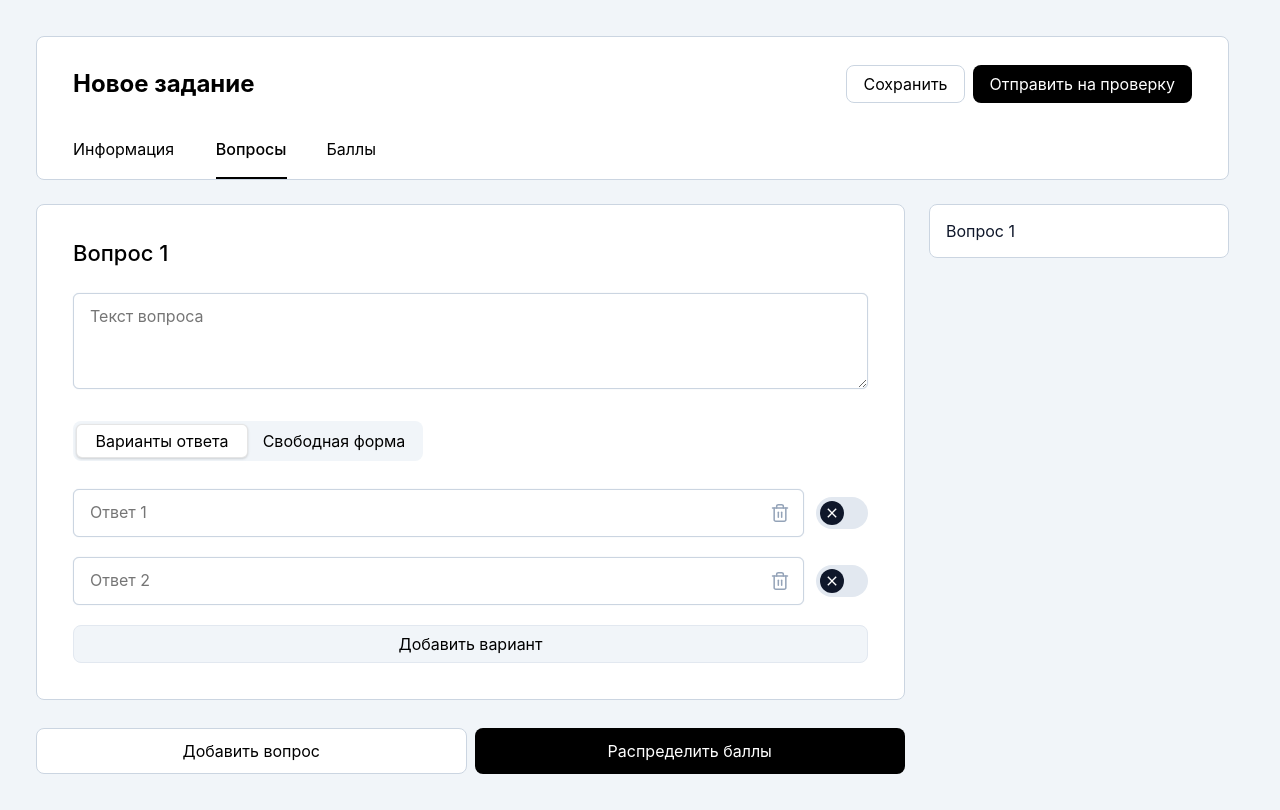
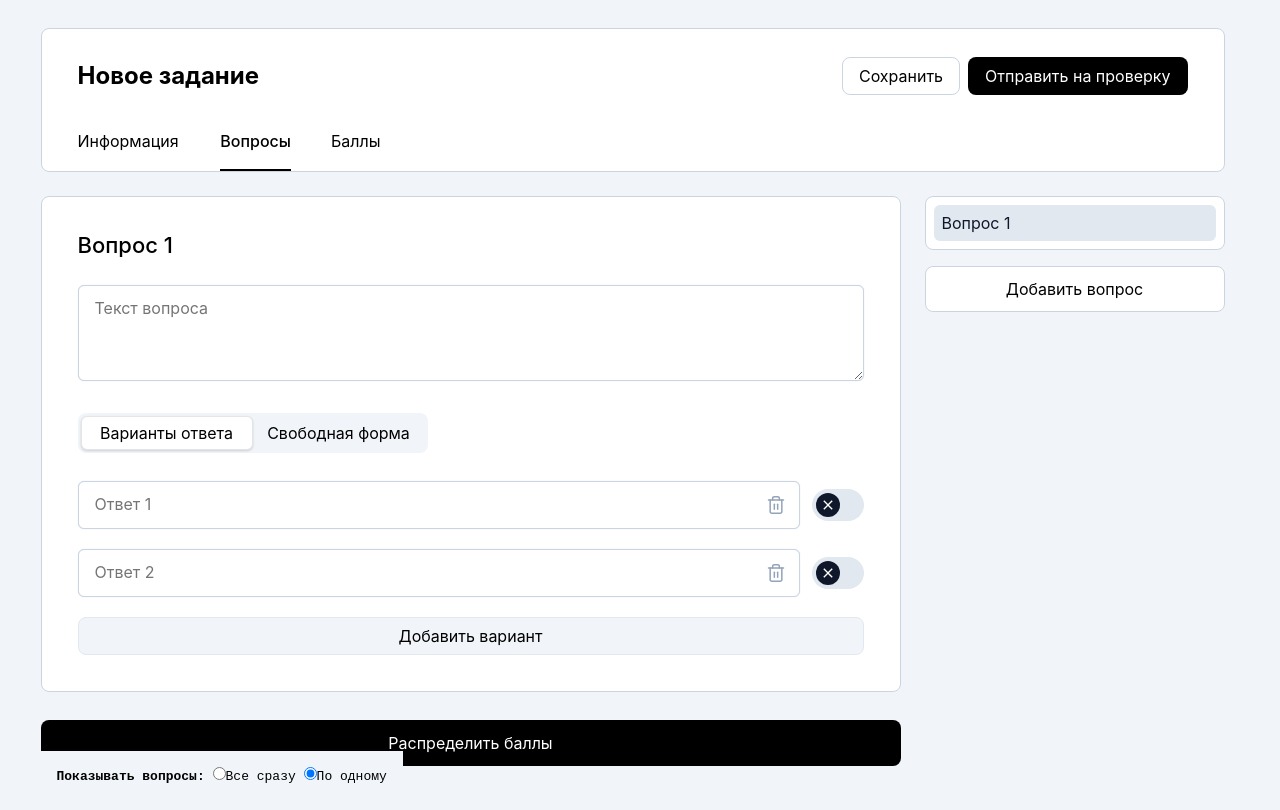
Before and after one commit to alexander-albul/commonwealth, a Svelte app: page / in a window 1280 px wide. Built offline with nearby package versions, Linux system fonts and the light colour scheme.

Commit message:
6 files modified, 1 added

```diff
--- a/src/App.svelte
+++ b/src/App.svelte
@@ -4,17 +4,21 @@
 	import Tabs from './lib/Tabs.svelte'
 	import InfoTab from './lib/tabs/InfoTab.svelte'
 	import QuestionsTabA from './lib/tabs/QuestionsTabA.svelte'
+	import QuestionsTabB from './lib/tabs/QuestionsTabB.svelte'
+	import SegmentedControl from './lib/SegmentedControl.svelte'
 	import ScoreTab from './lib/tabs/ScoreTab.svelte'
 
-	let tabs = [
+	$: tabs = [
 		{title: 'Информация', component: InfoTab},
-		{title: 'Вопросы', component: QuestionsTabA},
+		{title: 'Вопросы', component: $uiState.questionTabVariant == 'a' ? QuestionsTabA : QuestionsTabB},
 		{title: 'Баллы', component: ScoreTab},
 	]
 </script>
 
 
 
+
+<main>
 	<div class="header">
 		<div class="title-wrap">
 			<h2>{$testInfo.title}</h2>
@@ -30,7 +34,28 @@
 		<svelte:component this={tabs[$uiState.activeTab].component}/>
 	</div>
 
+	<div style="position: fixed; bottom: 0; font-family: monospace; z-index: 99; background-color: var(--gray-100); padding: 16px;">
+<b>Показывать вопросы:</b>
+<label>
+	<input type="radio" bind:group={$uiState.questionTabVariant} value="a">Все сразу
+</label>
+<label>
+	<input type="radio" bind:group={$uiState.questionTabVariant} value="b">По одному
+</label>
+</div >
+</main>
+
+
+
 <style>
+	main{
+		flex-shrink: 0;
+		margin-inline: auto;
+		width: 100%;
+		max-width: 1240px;
+		padding: 28px;
+	}
+
 	.header{
 		display: flex;
 		flex-direction: column;
@@ -55,4 +80,8 @@
 		display: flex;
 		gap: 8px;
 	}
+
+	.tab-content{
+		max-height: 100%;
+	}
 </style>
--- a/src/app.css
+++ b/src/app.css
@@ -19,7 +19,7 @@ body {
   display: flex;
   flex-direction: column;
   align-items: center;
-  padding: 28px;
+  margin: 0;
   font-family: -apple-system, BlinkMacSystemFont, 'Segoe UI', Roboto,
     Oxygen-Sans, Ubuntu, Cantarell, 'Helvetica Neue', sans-serif;
   background: var(--gray-100);
@@ -28,8 +28,7 @@ body {
   scroll-behavior: smooth;
 }
 
-body > * {
-  max-width: 1240px;
+#app {
   width: 100%;
 }
 
--- a/src/lib/Question.svelte
+++ b/src/lib/Question.svelte
@@ -10,7 +10,7 @@
 </script>
 
 <div class="question-card">
-  <h2 id="question-{i}">Вопрос {i + 1}</h2>
+  <h2 id="question-{i}">{question.question ? `${i + 1}. ${question.question}` : `Вопрос ${i + 1}` }</h2>
   <Textarea bind:value={question.question} placeholder="Текст вопроса" initialSize="96px"/>
   <SegmentedControl items={globalData.testFormats}
                     name="format-{i}"
@@ -54,6 +54,10 @@
     padding-top: 56px;
 		font-size: 22px;
 		font-weight: 500;
+
+		white-space: nowrap;
+		text-overflow: ellipsis;
+		overflow: hidden;
 	}
 
 	.variants-wrap{
--- a/src/lib/Tabs.svelte
+++ b/src/lib/Tabs.svelte
@@ -25,7 +25,8 @@
 <style>
 	.tabs{
 		display: flex;
-		padding-inline: 16px;overflow: hidden;
+		padding-inline: 16px;
+		overflow: hidden;
 	}
 
 	.tab{
--- /dev/null
+++ b/src/lib/tabs/QuestionsTabB.svelte
@@ -0,0 +1,129 @@
+<script>
+	import {slide} from 'svelte/transition'
+	import {uiState, globalData, testQuestions} from '../../stores/store.js'
+	import Button from '../Button.svelte'
+	import Icon from '../Icon.svelte'
+	import Question from '../Question.svelte'
+
+	function addQuestion() {
+		$testQuestions = [...$testQuestions, {
+		question: '',
+		format: 'variants',
+		variants: ['', '',],
+		correctVariants: [],
+		freeAnswerCommentary: '',
+	}]
+	}
+
+  $: selectedQuestion = $uiState.selectedQuestion
+</script>
+
+<div class="questions-tab-content">
+	<div class="main">
+			<Question bind:question={$testQuestions[selectedQuestion]} i={$uiState.selectedQuestion}/>
+		<div class="buttons-wrap">
+			<Button title="Распределить баллы"
+							size="large"
+							--width="100%"
+							on:click={() => $uiState.activeTab = 2}
+			/>
+	</div>
+	</div>
+
+	<div class="sidebar">
+		<div class="sidebar-questions-wrap">
+			{#each $testQuestions as question, i}
+				<button class="sidebar-question"
+                class:active={selectedQuestion === i}
+                on:click={() => $uiState.selectedQuestion = i}
+        >
+					{question.question ? `${i + 1}. ${question.question}` : `Вопрос ${i + 1}` }
+				</button>
+			{/each}
+		</div>
+
+    <Button title="Добавить вопрос"
+            type="white"
+            size="large"
+            --width="100%"
+            on:click={addQuestion}
+    />
+	</div>
+
+</div>
+
+<style>
+	.questions-tab-content{
+		display: flex;
+		gap: 24px;
+		align-items: start;
+	}
+
+	.main{
+		display: flex;
+		flex-direction: column;
+		gap: 28px;
+		width: 100%;
+		min-width: 0;
+		padding-top: 24px;
+	}
+
+	.sidebar{
+		flex-shrink: 0;
+		position: sticky;
+		top: 0;
+		padding-top: 24px;
+    max-height: calc(100vh - 28px * 2);
+		width: 300px;
+    overflow: auto;
+		transition: width .3s ease-in-out;
+	}
+
+	@media (min-width: 768px) and (max-width: 1024px) {
+		.sidebar{
+			width: 240px;
+		}
+	}
+
+	@media (max-width: 767px) {
+		.sidebar{
+			display: none;
+		}
+	}
+
+	.sidebar-questions-wrap{
+    margin-bottom: 16px;
+		border: 1px solid var(--gray-300);
+		border-radius: 8px;
+		background: white;
+    overflow: hidden;
+		padding: 8px;
+	}
+
+	.sidebar-question{
+		display: block;
+    width: 100%;
+		padding: 8px;
+		border-radius: 6px;
+		white-space: nowrap;
+		text-overflow: ellipsis;
+		overflow: hidden;
+		color: var(--gray-900);
+    border: none;
+    text-align: left;
+    background: transparent;
+	}
+
+  .sidebar-question.active{
+    background: var(--gray-200);
+  }
+
+	.buttons-wrap{
+		display: flex;
+		gap: 8px;
+	}
+
+	:global(.buttons-wrap > *){
+		min-width: 0;
+	}
+</style>
--- a/src/lib/tabs/ScoreTab.svelte
+++ b/src/lib/tabs/ScoreTab.svelte
@@ -0,0 +1,5 @@
+<script>
+	import {uiState, globalData, testInfo, testQuestions} from '../../stores/store.js'
+</script>
+
+<pre>{JSON.stringify($testQuestions, null, 2)}</pre>
--- a/src/stores/store.js
+++ b/src/stores/store.js
@@ -2,14 +2,9 @@ import { writable } from 'svelte/store';
 
 export const uiState = writable({
   activeTab: 1,
-  questionTabVariant: 0,
+  questionTabVariant: 'b',
+  selectedQuestion: 0,
 });
-
-export const viewVariant = [
-  { view: 'tabs', questionTabVariant: 'a' },
-  { view: 'tabs', questionTabVariant: 'b' },
-  { view: 'common-sidebar' },
-];
 
 export const globalData = {
   audience: ['8 класс', '9 класс', '10 класс', 'Студенты'],
```
Lines whose indentation alone changed are shown as unchanged.
